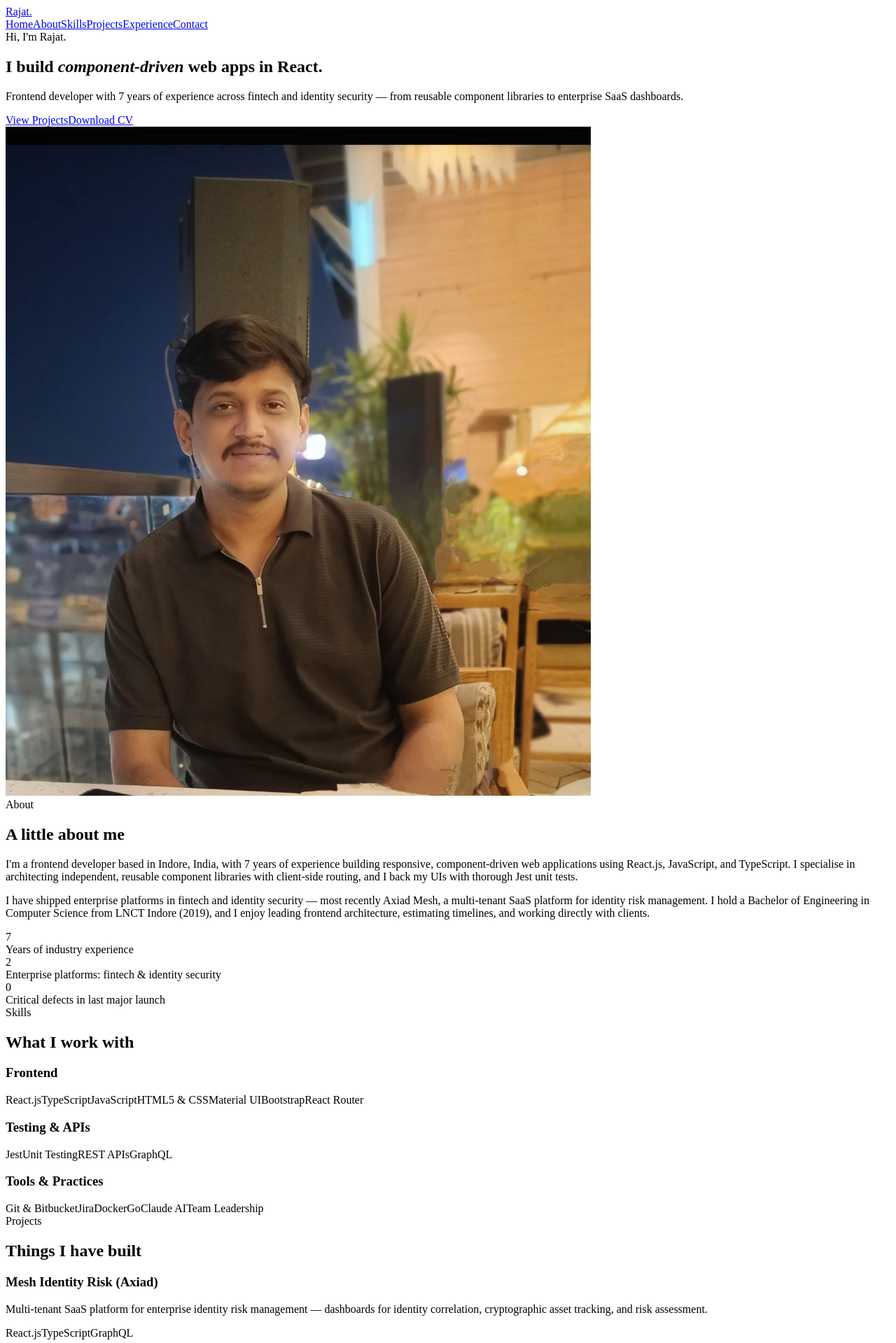
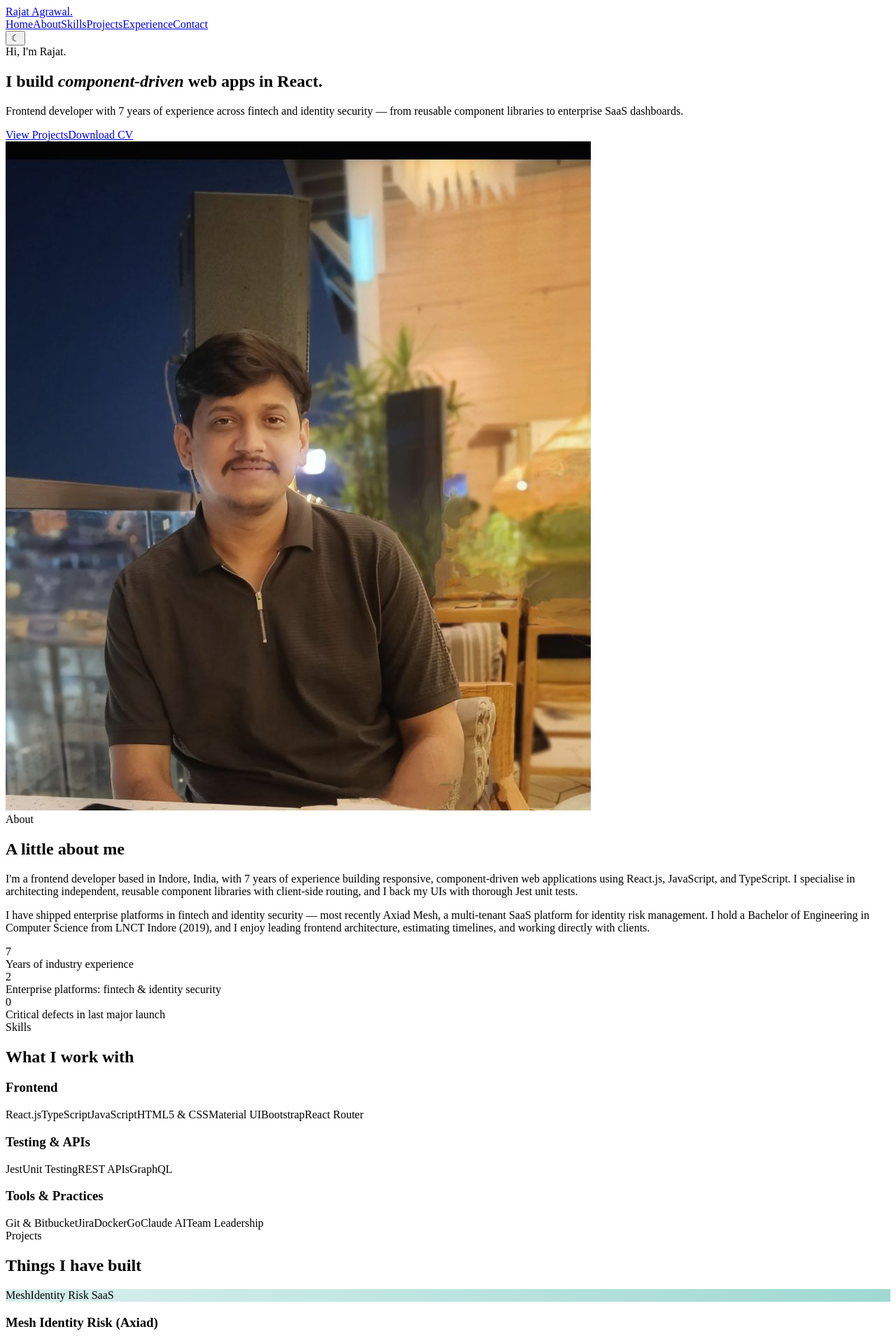
Before and after one commit to rajatagrawal27/rajatagrawal27.github.io, a React (Vite) app: page / in a window 1280 px wide. Shown: the top 1919 px of the page at 70% size. Built offline with nearby package versions, Linux system fonts and the light colour scheme; the HTML template or start-up script is replaced by a standard one.

Commit message:
feat: full-name navbar with scroll mini-profile, project cover labels, dark mode toggle

```diff
--- a/src/components/ProjectCard.jsx
+++ b/src/components/ProjectCard.jsx
@@ -1,9 +1,12 @@
 import SkillBadge from './SkillBadge'
 
-export default function ProjectCard({ title, description, tech, gradient, links }) {
+export default function ProjectCard({ title, description, tech, gradient, links, coverLabel, coverNote }) {
   return (
     <article className="project-card">
-      <div className="project-card__cover" style={{ background: gradient }} aria-hidden="true" />
+      <div className="project-card__cover" style={{ background: gradient }} aria-hidden="true">
+        {coverLabel && <span className="project-card__cover-label">{coverLabel}</span>}
+        {coverNote && <span className="project-card__cover-note">{coverNote}</span>}
+      </div>
       <h3 className="project-card__title">{title}</h3>
       <p className="project-card__desc">{description}</p>
       <div className="badges">
--- /dev/null
+++ b/src/components/ThemeToggle.jsx
@@ -0,0 +1,14 @@
+export default function ThemeToggle({ theme, onToggle }) {
+  const dark = theme === 'dark'
+  return (
+    <button
+      type="button"
+      className="theme-toggle"
+      onClick={onToggle}
+      aria-label={dark ? 'Switch to light mode' : 'Switch to dark mode'}
+      title={dark ? 'Light mode' : 'Dark mode'}
+    >
+      {dark ? '☀' : '☾'}
+    </button>
+  )
+}
--- a/src/containers/Navbar.jsx
+++ b/src/containers/Navbar.jsx
@@ -1,23 +1,44 @@
 import NavPill from '../components/NavPill'
+import ThemeToggle from '../components/ThemeToggle'
 import useActiveSection from '../hooks/useActiveSection'
+import useScrolled from '../hooks/useScrolled'
+import useTheme from '../hooks/useTheme'
 import { profile, sections } from '../data/content'
 
 const sectionIds = sections.map((s) => s.id)
 
 export default function Navbar() {
   const active = useActiveSection(sectionIds)
+  const scrolled = useScrolled(420)
+  const [theme, toggleTheme] = useTheme()
+
   return (
     <header className="navbar">
       <div className="navbar__inner">
         <a href="#home" className="navbar__logo">
+          {scrolled ? (
+            <span className="navbar__mini">
+              <img className="navbar__mini-photo" src={profile.photo} alt="" />
+              <span className="navbar__mini-text">
+                <span className="navbar__mini-name">{profile.name}</span>
+                <span className="navbar__mini-role">{profile.role}</span>
+              </span>
+            </span>
+          ) : (
+            <>
               {profile.logo.text}
               <span>{profile.logo.dot}</span>
+            </>
+          )}
         </a>
+        <div className="navbar__right">
           <nav className="nav-pills" aria-label="Sections">
             {sections.map((s) => (
               <NavPill key={s.id} id={s.id} label={s.label} active={active === s.id} />
             ))}
           </nav>
+          <ThemeToggle theme={theme} onToggle={toggleTheme} />
+        </div>
       </div>
     </header>
   )
--- a/src/data/content.js
+++ b/src/data/content.js
@@ -15,7 +15,7 @@ export const sections = [
 export const profile = {
   name: 'Rajat Agrawal',
   initials: 'RA',
-  logo: { text: 'Rajat', dot: '.' },
+  logo: { text: 'Rajat Agrawal', dot: '.' },
   role: 'Frontend Developer (React.js)',
   heroGreeting: "Hi, I'm Rajat.",
   heroTitle: { before: 'I build ', highlight: 'component-driven', after: ' web apps in React.' },
@@ -57,6 +57,8 @@ export const skillGroups = [
 export const projects = [
   {
     title: 'Mesh Identity Risk (Axiad)',
+    coverLabel: 'Mesh',
+    coverNote: 'Identity Risk SaaS',
     description:
       'Multi-tenant SaaS platform for enterprise identity risk management — dashboards for identity correlation, cryptographic asset tracking, and risk assessment.',
     tech: ['React.js', 'TypeScript', 'GraphQL'],
@@ -65,6 +67,8 @@ export const projects = [
   },
   {
     title: 'Loan Origination System',
+    coverLabel: 'LOS',
+    coverNote: 'Fintech Platform',
     description:
       'End-to-end loan automation for financial institutions — application intake, document verification, underwriting, and approval workflow screens.',
     tech: ['React.js', 'TypeScript', 'Material UI'],
@@ -73,6 +77,8 @@ export const projects = [
   },
   {
     title: 'Sacunxt — ServiceNow Plugin',
+    coverLabel: 'Sacunxt',
+    coverNote: 'ServiceNow Plug-in',
     description:
       'Third-party ServiceNow plugin developed in JavaScript, extending platform functionality for external integrations.',
     tech: ['JavaScript', 'ServiceNow'],
@@ -81,6 +87,8 @@ export const projects = [
   },
   {
     title: 'This Portfolio',
+    coverLabel: 'RA.',
+    coverNote: 'React + Vite + CI',
     description:
       'The site you are looking at — a component-driven React portfolio with CI-tested builds, deployed automatically to GitHub Pages.',
     tech: ['React', 'Vite', 'GitHub Actions'],
--- /dev/null
+++ b/src/hooks/useScrolled.js
@@ -0,0 +1,14 @@
+import { useEffect, useState } from 'react'
+
+export default function useScrolled(threshold = 420) {
+  const [scrolled, setScrolled] = useState(false)
+
+  useEffect(() => {
+    const onScroll = () => setScrolled(window.scrollY > threshold)
+    onScroll()
+    window.addEventListener('scroll', onScroll, { passive: true })
+    return () => window.removeEventListener('scroll', onScroll)
+  }, [threshold])
+
+  return scrolled
+}
--- /dev/null
+++ b/src/hooks/useTheme.js
@@ -0,0 +1,13 @@
+import { useEffect, useState } from 'react'
+
+export default function useTheme() {
+  const [theme, setTheme] = useState(() => localStorage.getItem('theme') || 'light')
+
+  useEffect(() => {
+    document.documentElement.dataset.theme = theme
+    localStorage.setItem('theme', theme)
+  }, [theme])
+
+  const toggle = () => setTheme((t) => (t === 'light' ? 'dark' : 'light'))
+  return [theme, toggle]
+}
--- a/src/styles/global.css
+++ b/src/styles/global.css
@@ -14,6 +14,22 @@
   --shadow-soft: 0 2px 10px rgba(20, 30, 50, 0.07);
   --container: 1080px;
   --font: -apple-system, BlinkMacSystemFont, "Segoe UI", Roboto, Helvetica, Arial, sans-serif;
+  --nav-bg: rgba(246, 247, 249, 0.85);
+  --cover-ink: rgba(20, 30, 50, 0.35);
+}
+
+/* ============ Dark theme ============ */
+:root[data-theme="dark"] {
+  --bg: #12151a;
+  --surface: #1c2027;
+  --ink: #e8eaee;
+  --muted: #9aa1ad;
+  --accent: #2fb3a5;
+  --accent-strong: #57c9bd;
+  --accent-soft: #143732;
+  --shadow-card: 0 12px 30px -18px rgba(0, 0, 0, 0.65);
+  --shadow-soft: 0 2px 10px rgba(0, 0, 0, 0.45);
+  --nav-bg: rgba(18, 21, 26, 0.85);
 }
 
 /* ============ Reset & base ============ */
@@ -25,6 +41,10 @@ body {
   font-family: var(--font);
   line-height: 1.6;
   -webkit-font-smoothing: antialiased;
+  transition: background-color 0.3s ease, color 0.3s ease;
+}
+.section--alt, .skill-group, .project-card, .contact__card, .fact {
+  transition: background-color 0.3s ease;
 }
 img { max-width: 100%; display: block; }
 a { color: inherit; text-decoration: none; }
@@ -79,8 +99,9 @@ a:focus-visible { outline: 3px solid var(--accent); outline-offset: 3px; border-
   position: sticky;
   top: 0;
   z-index: 50;
-  background: rgba(246, 247, 249, 0.85);
+  background: var(--nav-bg);
   backdrop-filter: blur(10px);
+  transition: background-color 0.3s ease;
 }
 .navbar__inner {
   display: flex;
@@ -91,7 +112,38 @@ a:focus-visible { outline: 3px solid var(--accent); outline-offset: 3px; border-
   padding: 16px 24px;
 }
 .navbar__logo { font-weight: 800; font-size: 18px; }
-.navbar__logo span { color: var(--accent); }
+.navbar__logo > span { color: var(--accent); }
+.navbar__right { display: flex; align-items: center; gap: 10px; }
+.navbar__mini { display: flex; align-items: center; gap: 10px; animation: mini-in 0.25s ease; }
+@keyframes mini-in {
+  from { opacity: 0; transform: translateY(6px); }
+  to { opacity: 1; transform: none; }
+}
+.navbar__mini-photo {
+  width: 38px;
+  height: 38px;
+  border-radius: 50%;
+  object-fit: cover;
+  box-shadow: 0 0 0 2px var(--accent);
+}
+.navbar__mini-text { display: flex; flex-direction: column; line-height: 1.25; }
+.navbar__mini-name { font-weight: 800; font-size: 14px; color: var(--ink); }
+.navbar__mini-role { font-weight: 600; font-size: 11.5px; color: var(--accent); }
+.theme-toggle {
+  width: 38px;
+  height: 38px;
+  border: none;
+  border-radius: 50%;
+  background: var(--surface);
+  color: var(--ink);
+  font-size: 17px;
+  line-height: 1;
+  cursor: pointer;
+  box-shadow: var(--shadow-soft);
+  transition: transform 0.15s ease, background-color 0.3s ease;
+}
+.theme-toggle:hover { transform: translateY(-1px); }
+.theme-toggle:focus-visible { outline: 3px solid var(--accent); outline-offset: 2px; }
 .nav-pills {
   display: flex;
   gap: 4px;
@@ -169,7 +221,29 @@ a:focus-visible { outline: 3px solid var(--accent); outline-offset: 3px; border-
   display: flex;
   flex-direction: column;
 }
-.project-card__cover { height: 140px; border-radius: var(--radius-sm); margin-bottom: 18px; }
+.project-card__cover {
+  height: 140px;
+  border-radius: var(--radius-sm);
+  margin-bottom: 18px;
+  display: flex;
+  flex-direction: column;
+  align-items: center;
+  justify-content: center;
+  gap: 4px;
+}
+.project-card__cover-label {
+  font-size: 38px;
+  font-weight: 800;
+  letter-spacing: -0.02em;
+  color: var(--cover-ink);
+}
+.project-card__cover-note {
+  font-size: 12px;
+  font-weight: 700;
+  letter-spacing: 0.14em;
+  text-transform: uppercase;
+  color: var(--cover-ink);
+}
 .project-card__title { font-size: 19px; font-weight: 700; margin-bottom: 8px; }
 .project-card__desc { color: var(--muted); font-size: 15px; margin-bottom: 16px; flex: 1; }
 .project-card__links { display: flex; gap: 16px; margin-top: 16px; }
@@ -240,5 +314,6 @@ a:focus-visible { outline: 3px solid var(--accent); outline-offset: 3px; border-
 }
 @media (max-width: 700px) {
   .navbar__inner { flex-direction: column; gap: 10px; padding: 12px 16px; }
-  .nav-pills { max-width: 100%; overflow-x: auto; }
+  .navbar__right { max-width: 100%; }
+  .nav-pills { max-width: calc(100% - 48px); overflow-x: auto; }
 }
```
Lines whose indentation alone changed are shown as unchanged.
